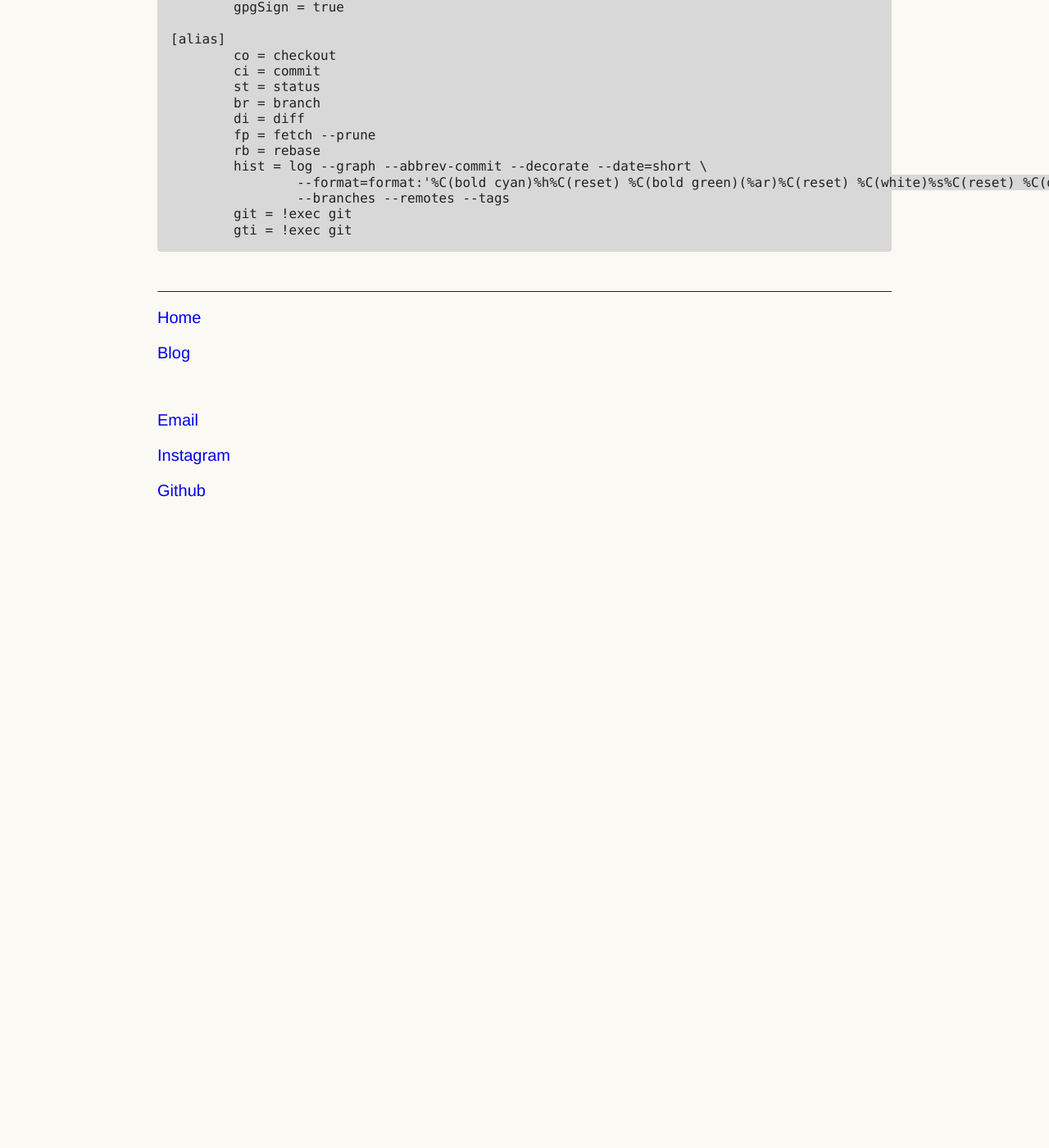
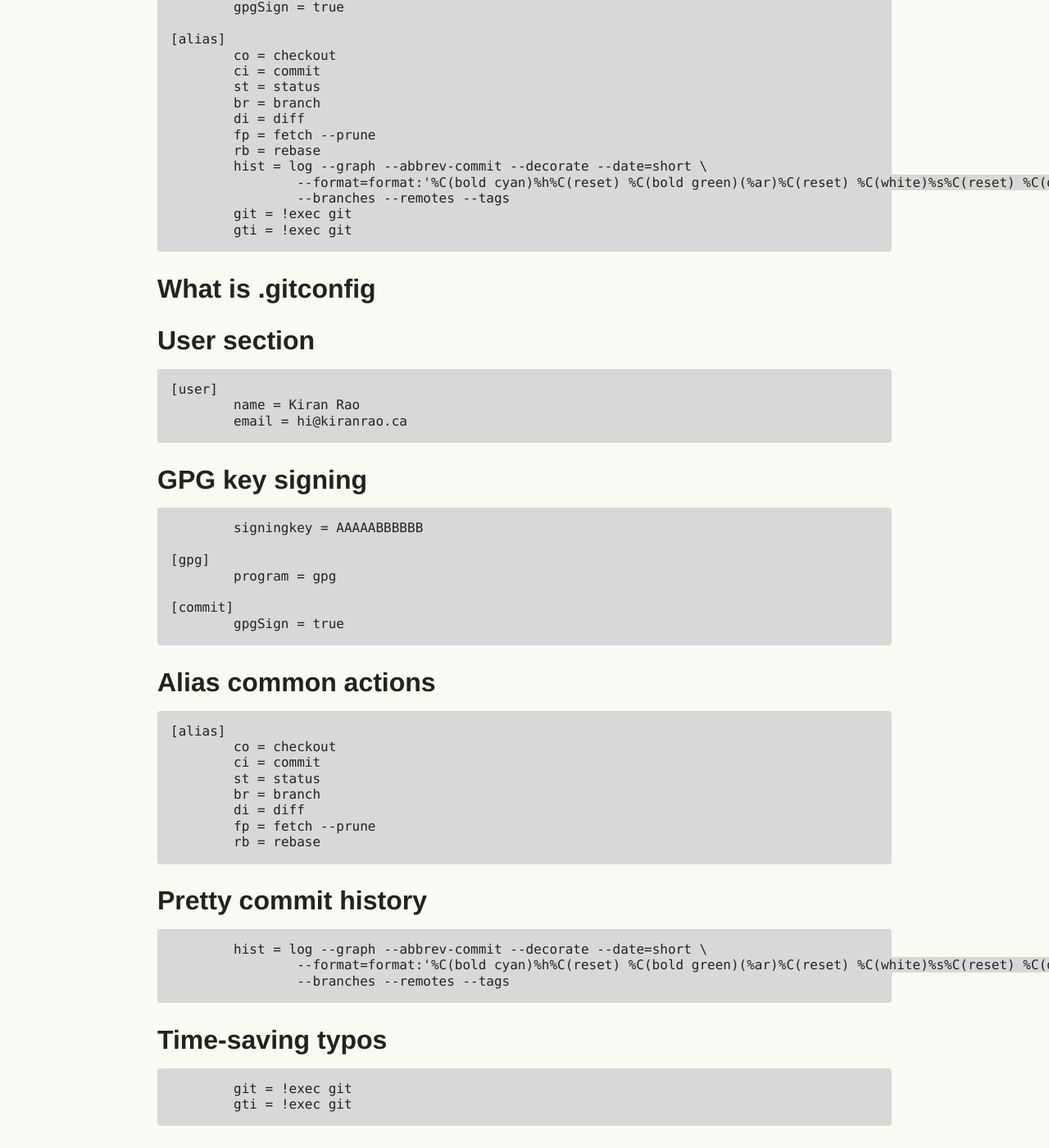
Before and after one commit to Kiran-Rao/kiran-rao.github.io, a Jekyll site: the page built from docs/unpublished/2024-06-13-git-config.md, in a window 1280 px wide and 1400 px high, scrolled down 576 px. Shown: the whole window at 82% size. Built offline with Jekyll 4.4.1, drawn with Linux system fonts in a browser that asks for light colours; before the commit the page ends 1206 px from its top, so only the background shows below that.

Commit message:
Section outlines

````diff
--- a/docs/unpublished/2024-06-13-git-config.md
+++ b/docs/unpublished/2024-06-13-git-config.md
@@ -35,3 +35,53 @@ It's not long. It's not complicated. But it configures the most important tool i
 	git = !exec git
 	gti = !exec git
 ```
+
+## What is .gitconfig
+
+## User section
+
+```sh
+[user]
+	name = Kiran Rao
+	email = hi@kiranrao.ca
+```
+
+## GPG key signing
+
+```sh
+	signingkey = AAAAABBBBBB
+
+[gpg]
+	program = gpg
+
+[commit]
+	gpgSign = true
+```
+
+## Alias common actions
+
+```sh
+[alias]
+	co = checkout
+	ci = commit
+	st = status
+	br = branch
+	di = diff
+	fp = fetch --prune
+	rb = rebase
+```
+
+## Pretty commit history
+
+```sh
+	hist = log --graph --abbrev-commit --decorate --date=short \
+		--format=format:'%C(bold cyan)%h%C(reset) %C(bold green)(%ar)%C(reset) %C(white)%s%C(reset) %C(dim white)%an%C(reset) %C(bold yellow)%d%C(reset)' \
+		--branches --remotes --tags
+```
+
+## Time-saving typos
+
+```sh
+	git = !exec git
+	gti = !exec git
+```
````
